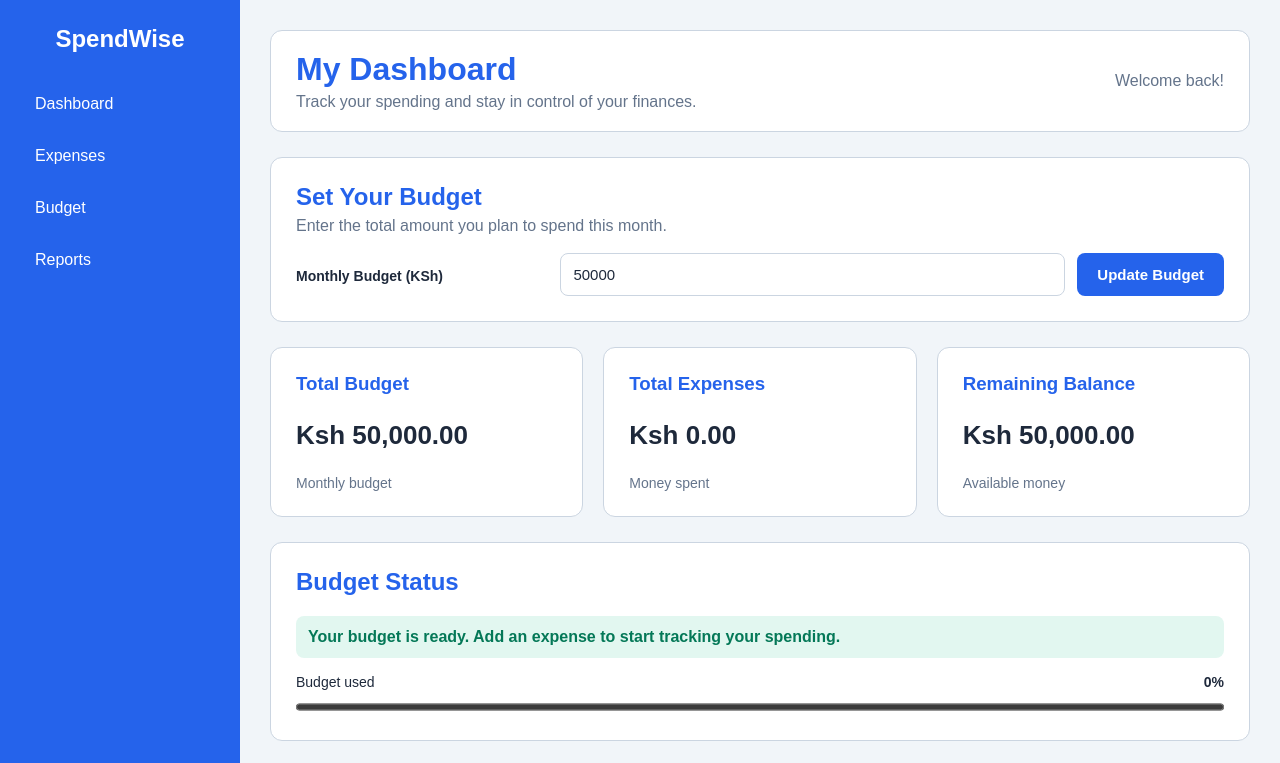
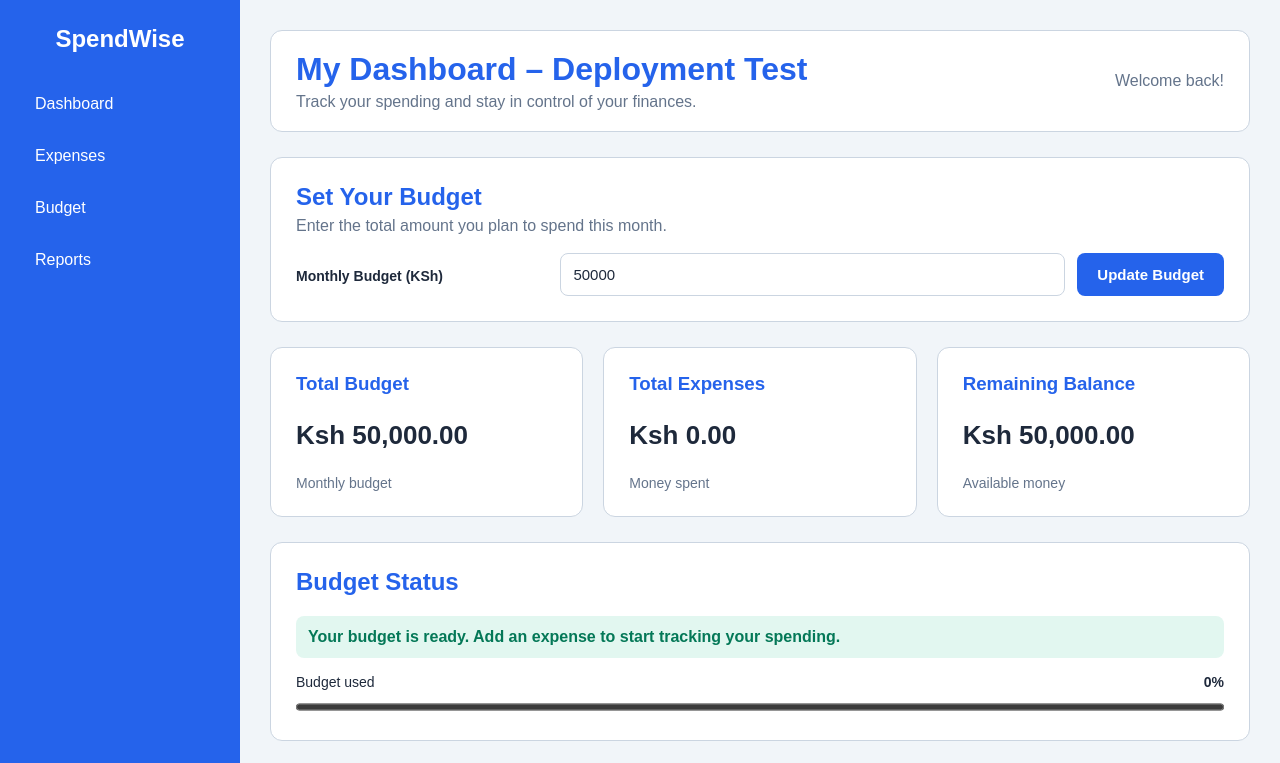
Before and after one commit to issemuhanad-glitch/Budget-Tracker, a plain HTML site: page index.html in a window 1280 px wide. Shown: the top 763 px of the page. Drawn offline with Linux system fonts and the light colour scheme.

Commit message:
Verify automatic Netlify deployment

```diff
--- a/index.html
+++ b/index.html
@@ -4,7 +4,7 @@
     <meta charset="UTF-8">
     <meta name="viewport" content="width=device-width, initial-scale=1.0">
     <meta name="description" content="SpendWise helps you track expenses and manage your monthly budget.">
-    <title>SpendWise Dashboard – Deployment Test</title>
+    <title>SpendWise Dashboard - Deployment Test</title>
     <link rel="stylesheet" href="style.css">
     <script src="script.js" defer></script>
 </head>
@@ -24,7 +24,7 @@
         <main class="main-content">
             <header class="dashboard-header" id="dashboard">
                 <div>
-                    <h1>My Dashboard</h1>
+                    <h1>My Dashboard – Deployment Test</h1>
                     <p>Track your spending and stay in control of your finances.</p>
                 </div>
                 <div class="user-info"><span>Welcome back!</span></div>
```
